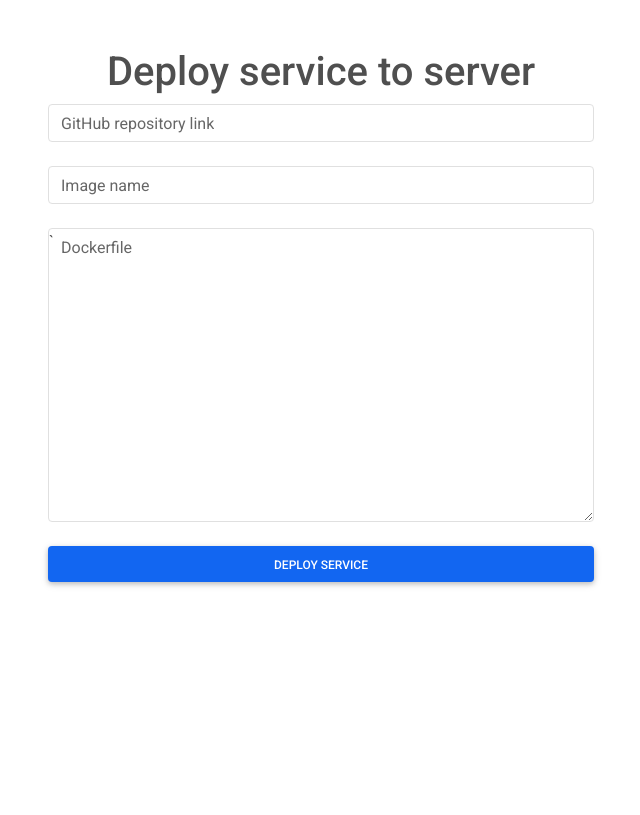
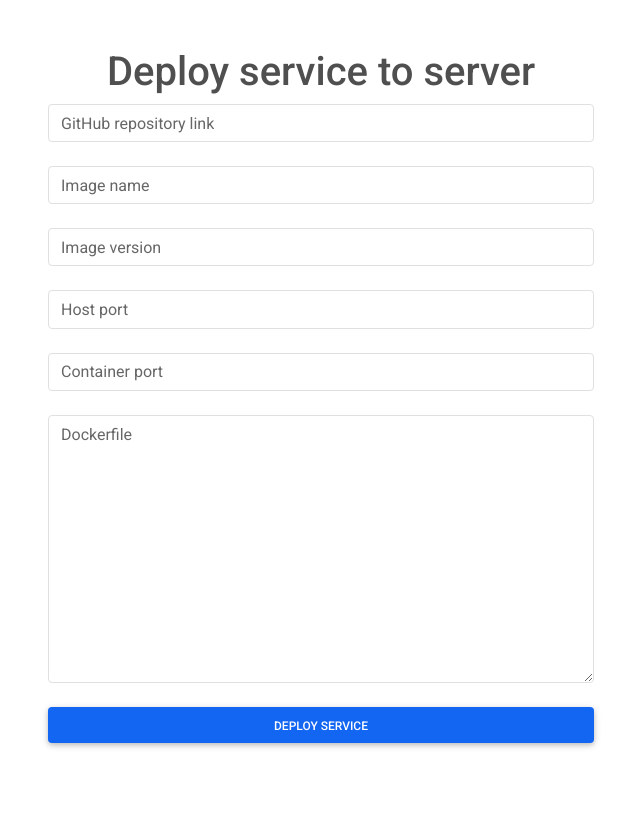
Before and after one commit to Angelonios/simple_docker_deployment_tool, a Flask app: page / in a window 1280 px wide. Shown: the whole page, without its empty margins (319-959 px from the left). Before the commit the page ends 587 px from the top, so only its background shows below. Run offline with Flask 2, Linux system fonts and the light colour scheme; some libraries are stand-ins or nearby versions.

Commit message:
added new fields in web form backend refactoring

```diff
--- a/templates/docker_setup.html
+++ b/templates/docker_setup.html
@@ -25,16 +25,28 @@
         <div class="col-lg-6">
             <form method="post">
                 <div class="form-outline mb-4 hover-shadow border rounded">
-                    <input type="text" id="form4Example1" class="form-control" name="github_repo"/>
-                    <label class="form-label" for="form4Example1">GitHub repository link</label>
+                    <input type="text" id="gth" class="form-control" name="github_repo" required/>
+                    <label class="form-label" for="gth">GitHub repository link</label>
                 </div>
                 <div class="form-outline mb-4 hover-shadow border rounded">
-                    <input type="email" id="form4Example2" class="form-control" name="image_name"/>
-                    <label class="form-label" for="form4Example2">Image name</label>
+                    <input type="text" id="img" class="form-control" name="image_name" required/>
+                    <label class="form-label" for="img">Image name</label>
                 </div>
-                <div class="form-outline mb-4 hover-shadow border rounded rounded">`
-                    <textarea class="form-control" id="form4Example3" rows="10" name="dockerfile"></textarea>
-                    <label class="form-label" for="form4Example3">Dockerfile</label>
+                <div class="form-outline mb-4 hover-shadow border rounded">
+                    <input type="text" id="imv" class="form-control" name="image_version" required/>
+                    <label class="form-label" for="imv">Image version</label>
+                </div>
+                <div class="form-outline mb-4 hover-shadow border rounded rounded">
+                    <input type="text" id="hpt" class="form-control" name="host_port" required/>
+                    <label class="form-label" for="hpt">Host port</label>
+                </div>
+                <div class="form-outline mb-4 hover-shadow border rounded rounded">
+                    <input type="text" id="cpt" class="form-control" name="container_port" required/>
+                    <label class="form-label" for="cpt">Container port</label>
+                </div>
+                <div class="form-outline mb-4 hover-shadow border rounded rounded">
+                    <textarea id="dcf" class="form-control" rows="10" name="dockerfile" required></textarea>
+                    <label class="form-label" for="dcf">Dockerfile</label>
                 </div>
                 <button type="submit" class="btn btn-primary btn-block mb-4 hover-shadow">Deploy service</button>
             </form>
--- a/web_app.py
+++ b/web_app.py
@@ -1,8 +1,8 @@
 from flask import Flask, request, render_template
 import os
+import asyncio
 
 app = Flask(__name__)
-app.config['SECRET_KEY'] = 'supekeyr'
 
 @app.route('/')
 def docker_file_form():
@@ -11,31 +11,31 @@ def docker_file_form():
 
 @app.route('/', methods=['GET', 'POST'])
 def docker_file_form_post():
-    print("hey")
-    print(request.method)
-    print(request.form.get('image_name'))
-    print(request.form.get('github_repo'))
-    print(request.form.get('source_folder'))
-    print(request.form.get('source_folder_image'))
-    print(request.form.get('port'))
+    github_repo = request.form.get('github_repo')
+    image_name = request.form.get('image_name')
+    image_version = request.form.get('image_version')
+    host_port = request.form.get('host_port')
+    container_port = request.form.get('container_port')
+    dockerfile_content = request.form.get('dockerfile')
+
+    #path where deployment app is
+    dev_path = "/home/ubuntu/dev_enviroment/simple_docker_deployment_tool/"
+    #path of folder containing src & dockerfile
+    service_path = dev_path + github_repo.split("/")[-1].split(".")[0]
+    #path of dockerfile
+    dockerfile_path = service_path + "/dockerfile"
+
     if request.method == 'POST':
-        image_name = request.form.get('image_name')
-        github_repo = request.form.get('github_repo')
-        source_folder = request.form.get('source_folder')
-        source_folder_image = request.form.get('source_folder_image')
-        port = request.form.get('port')
-        # sync_files = request.form['sync_files']
-        # sync_files_path = request.form['sync_files_path']
-
-        os.system("git clone " + github_repo)
-        os.system("cd " + github_repo.split("/")[-1].split(".")[0])
-        os.system("touch Dockerfile")
-        os.system("echo 'FROM: " + image_name + "' >> Dockerfile")
-        os.system("echo 'CODE: " + source_folder + " " + source_folder_image + "' >> Dockerfile")
-        os.system("echo 'EXPOSE: " + port + "' >> Dockerfile")
+        os.system("git clone " + github_repo + " " + service_path)
+        os.system("touch " + dockerfile_path)
+        dockerfile = open(dockerfile_path, "w")
+        dockerfile.writelines(dockerfile_content)
+        os.system("docker build -t " + image_name + ":" + image_version + " " + service_path)
+        os.system("docker build -t " + image_name + ":" + image_version + " " + service_path)
+        os.system("docker run -it -d -p " + host_port + ":" + container_port + " " + image_name)
         return "thanks"
     else:
         return "no thanks"
 
 if __name__ == "__main__":
-    app.run()
+    app.run(host='0.0.0.0')
```
